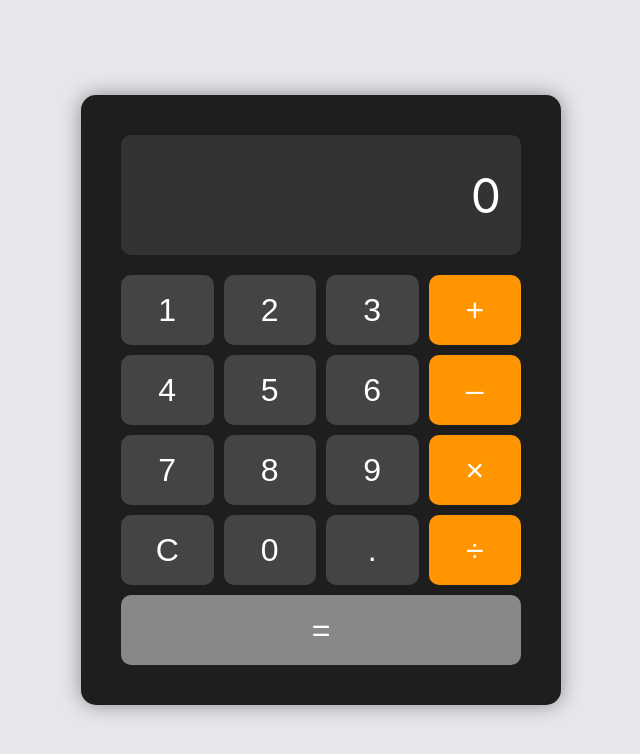
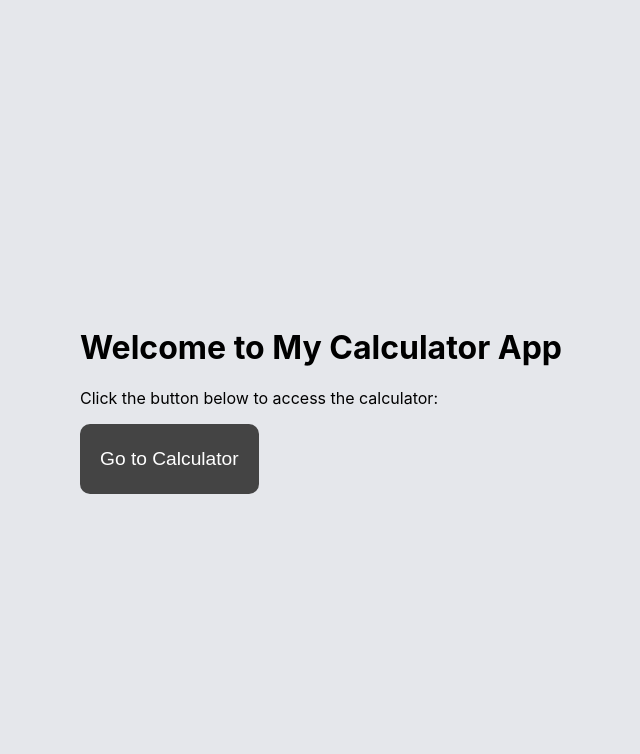
Before and after one commit to Tommy2499/interactive-calculator, a React (Create React App) app: page / in a window 1280 px wide. Shown: the top 754 px of the page, without its empty margins (319-959 px from the left). Built offline with nearby package versions, Linux system fonts and the light colour scheme.

Commit message:
added react router capabilities

```diff
--- a/package.json
+++ b/package.json
@@ -2,18 +2,22 @@
   "name": "interactive-calculator",
   "version": "0.1.0",
   "private": true,
+  "homepage": "https://github.com/Tommy2499/interactive-calculator",
   "dependencies": {
     "bootstrap": "^5.3.3",
     "cra-template": "1.2.0",
     "react": "^19.0.0",
     "react-bootstrap": "^2.10.7",
     "react-dom": "^19.0.0",
+    "react-router-dom": "^7.1.1",
     "react-scripts": "5.0.1",
     "web-vitals": "^4.2.4"
   },
   "scripts": {
     "start": "react-scripts start",
     "build": "react-scripts build",
+    "predeploy": "npm run build",
+    "deploy": "gh-pages -d build",
     "test": "react-scripts test",
     "eject": "react-scripts eject"
   },
--- a/src/App.js
+++ b/src/App.js
@@ -1,59 +1,20 @@
-import React, { useState } from 'react';
-import { Button, Container } from 'react-bootstrap';
-import './App.css';
+import React from 'react';
+import { BrowserRouter, Routes, Route } from 'react-router-dom';
+import Calculator from './BasicCalculator';
+import Home from './Home';
 
 function App() {
-  const [input, setInput] = useState('');
-
-  // Handle button click
-  const handleClick = (value) => {
-    setInput(input + value);
-  };
-
-  // Clear the display
-  const handleClear = () => {
-    setInput('');
-  };
-
-  // Evaluate the expression
-  const handleEvaluate = () => {
-    try {
-      setInput(eval(input).toString());
-    } catch (error) {
-      setInput('Error');
-    }
-  };
-
   return (
-    <Container className="App">
-      <Container className="device">
-        <div className="display">
-          {input || '0'}
-        </div>
-        <div className="buttons">
-          <Button variant="secondary" onClick={() => handleClick('1')}>1</Button>
-          <Button variant="secondary" onClick={() => handleClick('2')}>2</Button>
-          <Button variant="secondary" onClick={() => handleClick('3')}>3</Button>
-          <Button variant="secondary" className="operation-btn" onClick={() => handleClick('+')}>+</Button>
-          <Button variant="secondary" onClick={() => handleClick('4')}>4</Button>
-          <Button variant="secondary" onClick={() => handleClick('5')}>5</Button>
-          <Button variant="secondary" onClick={() => handleClick('6')}>6</Button>
-          <Button variant="secondary" className="operation-btn" onClick={() => handleClick('-')}>–</Button>
-          <Button variant="secondary" onClick={() => handleClick('7')}>7</Button>
-          <Button variant="secondary" onClick={() => handleClick('8')}>8</Button>
-          <Button variant="secondary" onClick={() => handleClick('9')}>9</Button>
-          <Button variant="secondary" className="operation-btn" onClick={() => handleClick('*')}>×</Button>
-          <Button variant="secondary" onClick={handleClear}>C</Button>
-          <Button variant="secondary" onClick={() => handleClick('0')}>0</Button>
-          <Button variant="secondary" onClick={() => handleClick('.')}>.</Button>
-          <Button variant="secondary" className="operation-btn" onClick={() => handleClick('/')}>÷</Button>
-
-        </div>
-        <div className="bottom-row">
-          <Button variant="secondary" className="operation-btn" onClick={handleEvaluate}>=</Button>
-        </div>
-      </Container>
-    </Container>
+    <BrowserRouter basename='/'>
+      <div className="App">
+        <Routes>
+          {/* Define the route for the Home page */}
+          <Route path="/" element={<Home />} />
+          {/* Define the route for the Calculator page */}
+          <Route path="/calculator" element={<Calculator />} />
+        </Routes>
+      </div>
+    </BrowserRouter>
   );
 }
 
--- /dev/null
+++ b/src/BasicCalculator.js
@@ -0,0 +1,51 @@
+import React, { useState } from 'react';
+import { Button, Container } from 'react-bootstrap';
+import './App.css';
+
+function Calculator() {
+  const [input, setInput] = useState('');
+
+  const handleClick = (value) => {
+    setInput(input + value);
+  };
+
+  const handleClear = () => {
+    setInput('');
+  };
+
+  const handleEvaluate = () => {
+    try {
+      setInput(eval(input).toString());
+    } catch (error) {
+      setInput('Error');
+    }
+  };
+
+  return (
+    <Container className="device">
+      <div className="display">
+        {input || '0'}
+      </div>
+      <div className="buttons">
+        <Button variant="secondary" onClick={() => handleClick('1')}>1</Button>
+        <Button variant="secondary" onClick={() => handleClick('2')}>2</Button>
+        <Button variant="secondary" onClick={() => handleClick('3')}>3</Button>
+        <Button variant="secondary" className="operation-btn" onClick={() => handleClick('+')}>+</Button>
+        <Button variant="secondary" onClick={() => handleClick('4')}>4</Button>
+        <Button variant="secondary" onClick={() => handleClick('5')}>5</Button>
+        <Button variant="secondary" onClick={() => handleClick('6')}>6</Button>
+        <Button variant="secondary" className="operation-btn" onClick={() => handleClick('-')}>-</Button>
+        <Button variant="secondary" onClick={() => handleClick('7')}>7</Button>
+        <Button variant="secondary" onClick={() => handleClick('8')}>8</Button>
+        <Button variant="secondary" onClick={() => handleClick('9')}>9</Button>
+        <Button variant="secondary" className="operation-btn" onClick={() => handleClick('*')}>*</Button>
+        <Button variant="secondary" onClick={() => handleClick('0')}>0</Button>
+        <Button variant="secondary" onClick={handleClear}>C</Button>
+        <Button variant="secondary" className="operation-btn" onClick={handleEvaluate}>=</Button>
+        <Button variant="secondary" className="operation-btn" onClick={() => handleClick('/')}>/</Button>
+      </div>
+    </Container>
+  );
+}
+
+export default Calculator;
--- /dev/null
+++ b/src/Home.js
@@ -0,0 +1,18 @@
+import React from 'react';
+import { Link } from 'react-router-dom';
+
+function Home() {
+  return (
+    <div className="home">
+      <h1>Welcome to My Calculator App</h1>
+      <p>Click the button below to access the calculator:</p>
+      <Link to="/calculator">
+        <button style={{ padding: '10px 20px', fontSize: '1.2rem', cursor: 'pointer' }}>
+          Go to Calculator
+        </button>
+      </Link>
+    </div>
+  );
+}
+
+export default Home;
```
Also changed, not shown: public/404.html (added, +8 -0 lines), 1 other file (tests, documents, lock files or other folders).
